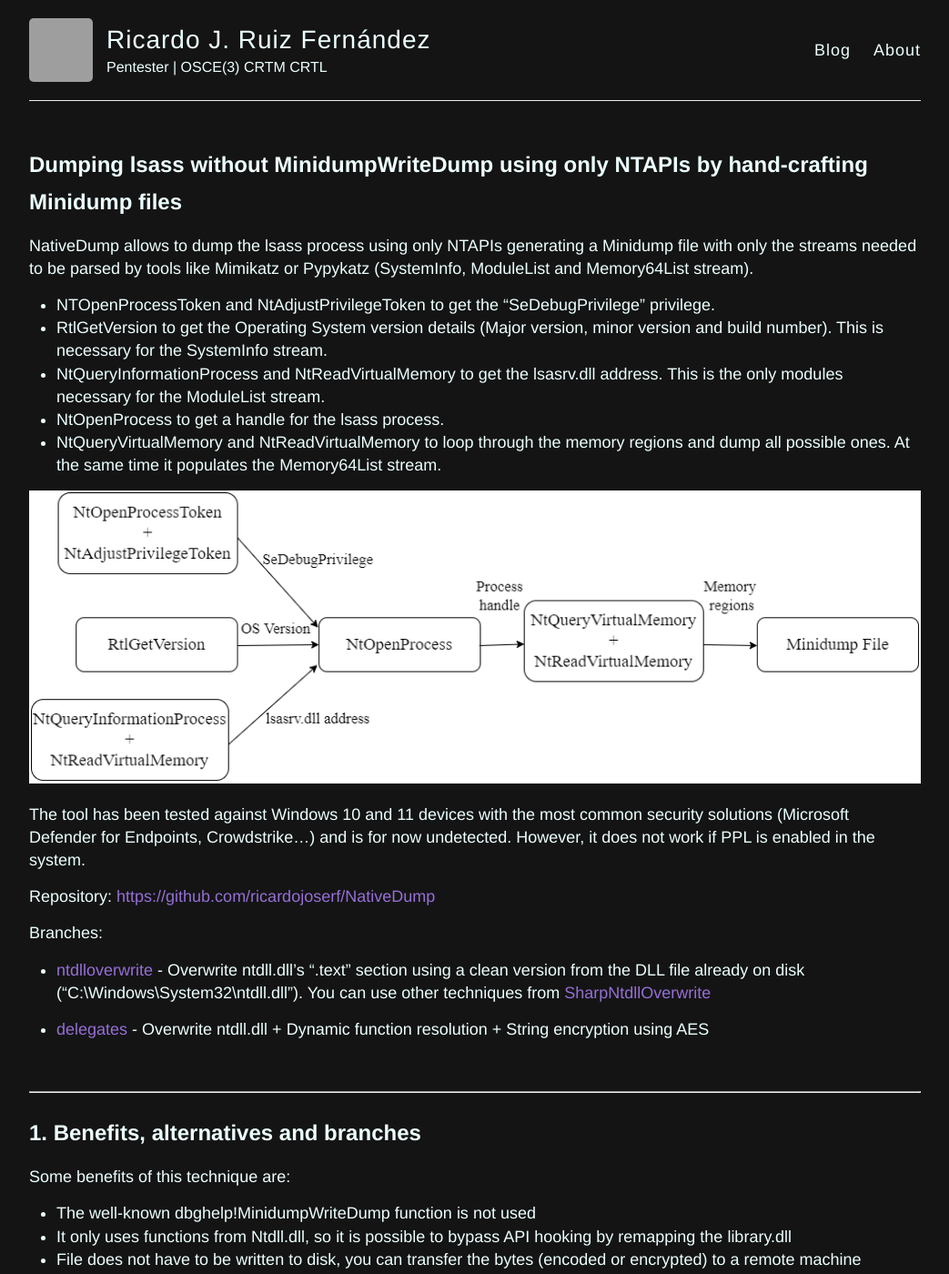
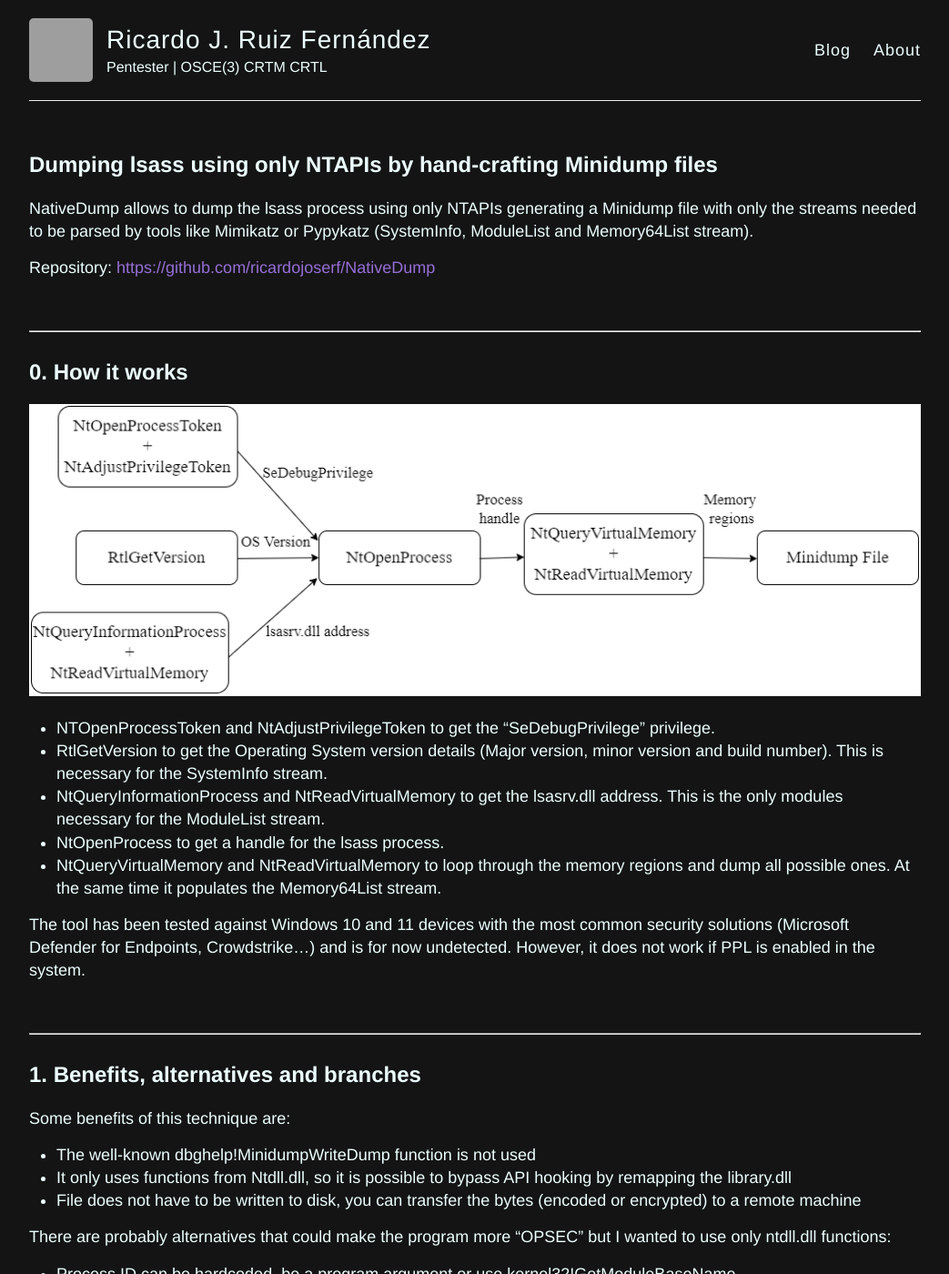
Before and after one commit to ricardojoserf/ricardojoserf.github.io, a Jekyll site: the page built from _posts/2024-3-26-nativedump.md, in a window 1280 px wide and 1400 px high. Shown: the whole window at 91% size, without its empty margins (118-1161 px from the left). Built offline with Jekyll 4.4.1, drawn with Linux system fonts in a browser that asks for light colours; some of the changed text lies outside the part shown; grey boxes are pictures that could not be loaded.

Commit message:
Update 2024-3-26-nativedump.md

```diff
--- a/_posts/2024-3-26-nativedump.md
+++ b/_posts/2024-3-26-nativedump.md
@@ -1,12 +1,21 @@
 ---
 layout: post
-title: Dumping lsass without MinidumpWriteDump using only NTAPIs by hand-crafting Minidump files
+title: Dumping lsass using only NTAPIs by hand-crafting Minidump files
 excerpt_separator: <!--more-->
 ---
 
 NativeDump allows to dump the lsass process using only NTAPIs generating a Minidump file with only the streams needed to be parsed by tools like Mimikatz or Pypykatz (SystemInfo, ModuleList and Memory64List stream).
 
 <!--more-->
+Repository: [https://github.com/ricardojoserf/NativeDump](https://github.com/ricardojoserf/NativeDump)
+
+<br>
+
+------------------------------------------
+
+## 0. How it works
+
+![esquema](https://raw.githubusercontent.com/ricardojoserf/ricardojoserf.github.io/master/images/nativedump/nativedump_esquema.png)
 
 - NTOpenProcessToken and NtAdjustPrivilegeToken to get the "SeDebugPrivilege" privilege.
 - RtlGetVersion to get the Operating System version details (Major version, minor version and build number). This is necessary for the SystemInfo stream.
@@ -14,19 +23,7 @@ NativeDump allows to dump the lsass process using only NTAPIs generating a Minid
 - NtOpenProcess to get a handle for the lsass process.
 - NtQueryVirtualMemory and NtReadVirtualMemory to loop through the memory regions and dump all possible ones. At the same time it populates the Memory64List stream.
 
-
-![esquema](https://raw.githubusercontent.com/ricardojoserf/ricardojoserf.github.io/master/images/nativedump/nativedump_esquema.png)
-
-
 The tool has been tested against Windows 10 and 11 devices with the most common security solutions (Microsoft Defender for Endpoints, Crowdstrike...) and is for now undetected. However, it does not work if PPL is enabled in the system.
-
-Repository: [https://github.com/ricardojoserf/NativeDump](https://github.com/ricardojoserf/NativeDump)
-
-Branches:
-
-- [ntdlloverwrite](https://github.com/ricardojoserf/NativeDump/tree/ntdlloverwrite) - Overwrite ntdll.dll's ".text" section using a clean version from the DLL file already on disk ("C:\Windows\System32\ntdll.dll"). You can use other techniques from [SharpNtdllOverwrite](https://github.com/ricardojoserf/SharpNtdllOverwrite/)
-
-- [delegates](https://github.com/ricardojoserf/NativeDump/tree/delegates) - Overwrite ntdll.dll + Dynamic function resolution + String encryption using AES
 
 <br>
 
@@ -65,16 +62,9 @@ After developing [SharpProcessDump](https://github.com/ricardojoserf/SharpProces
 
 But it is not possible to parse this file using Mimikatz or Pypykatz: it is necessary to understand the Minidump file structure and create a valid file.
 
-<br>
-
-------------------------------------------
-
-## 3. Minidump file structure
-
 After reading about Minidump undocumented structures and trying to undestand its format, it can be summed up to something like this:
 
 ![estructura](https://raw.githubusercontent.com/ricardojoserf/ricardojoserf.github.io/master/images/nativedump/minidump_structure.png)
-
 
 - Header: Crucial information like the Signature ("MDMP"), the location of the Stream Directory and the number of streams.
 - Stream Directory: One entry for each stream, containing the type, total size and location in the file of each stream.
```
Also changed, not shown: other parts of _posts/2024-3-26-nativedump.md (+8 -8 lines).
